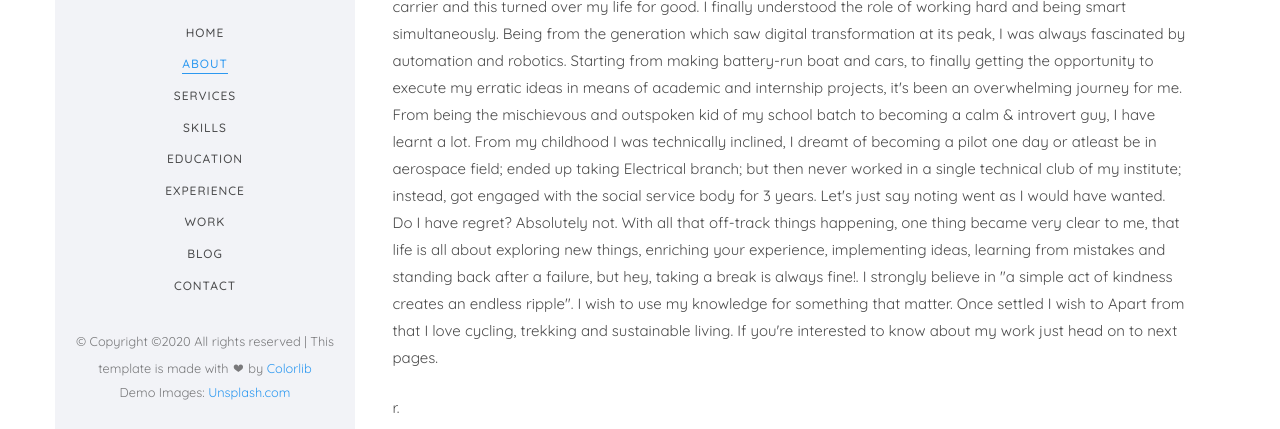
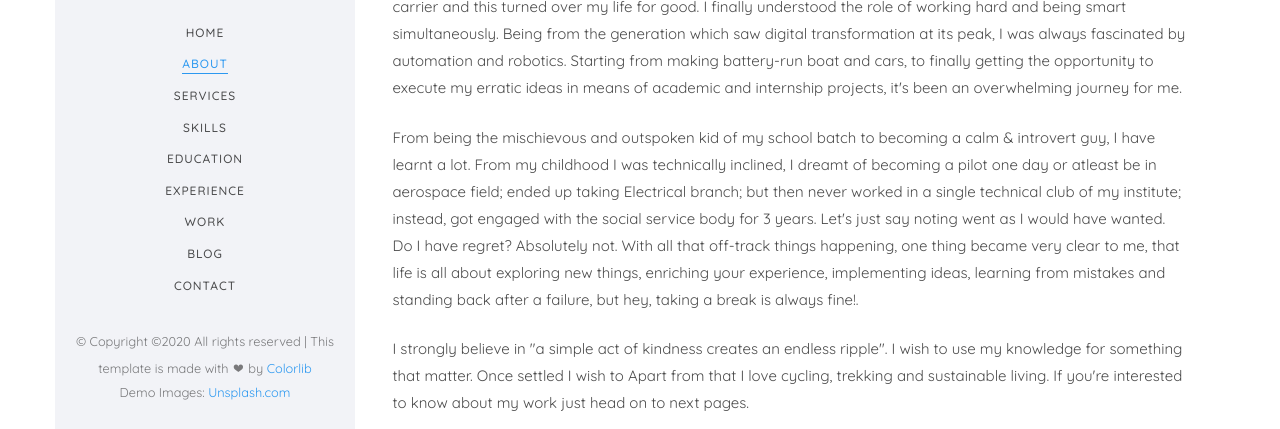
Before and after one commit to mohak97/mohak97.github.io, a plain HTML site: page index.html in a window 1280 px wide. Shown: the part 285-714 px from the top of the page. Drawn offline with nearby package versions, Linux system fonts and the light colour scheme; files whose address does not match are found by name; a web font is replaced by a local one.

Commit message:
Update index.html

```diff
--- a/index.html
+++ b/index.html
@@ -143,11 +143,11 @@ Copyright &copy;<script>document.write(new Date().getFullYear());</script> All r
 										<h2 class="colorlib-heading">GET TO KNOW ME</h2>
 										<p><strong>Hi I'm Mohak</strong>, born in Ratlam; did my primary schooling in Betul; moved to Bhopal in 6th standard, where I joined SPS and completed in 2015. Following my elder brother's path, I enrolled myself in the then best coaching -Vision Infinity. I was never serious about until it struck to me how important it is to excel in basic studies for having a good carrier and this turned over my life for good. I finally understood the role of working hard and being smart simultaneously.
 Being from the generation which saw digital transformation at its peak, I was always fascinated by automation and robotics. Starting from making battery-run boat and cars, to finally getting the opportunity to execute my erratic ideas in means of academic and internship projects, it's been an overwhelming journey for me.
-From being  the mischievous and outspoken kid of my school batch to becoming a calm & introvert guy, I have learnt a lot.  From my childhood I was technically inclined, I dreamt of becoming a pilot one day or atleast be in aerospace field; ended up taking Electrical branch; but then never worked in a single technical club of my institute; instead, got engaged with the social service body for 3 years. Let's just say noting went as I would have wanted. Do I have regret? Absolutely not. With all that off-track things happening, one thing became very clear to me, that life is all about exploring new things, enriching your experience, implementing ideas, learning from mistakes and standing back after a failure, but hey, taking a break is always fine!.
-I strongly believe in "a simple act of kindness creates an endless ripple".  I wish to use my knowledge for something that matter. Once settled I wish to Apart from that I love cycling, trekking and sustainable living.
+</p><p>From being  the mischievous and outspoken kid of my school batch to becoming a calm & introvert guy, I have learnt a lot.  From my childhood I was technically inclined, I dreamt of becoming a pilot one day or atleast be in aerospace field; ended up taking Electrical branch; but then never worked in a single technical club of my institute; instead, got engaged with the social service body for 3 years. Let's just say noting went as I would have wanted. Do I have regret? Absolutely not. With all that off-track things happening, one thing became very clear to me, that life is all about exploring new things, enriching your experience, implementing ideas, learning from mistakes and standing back after a failure, but hey, taking a break is always fine!.
+ </p>
+<p>I strongly believe in "a simple act of kindness creates an endless ripple". I wish to use my knowledge for something that matter. Once settled I wish to Apart from that I love cycling, trekking and sustainable living.
 If you're interested to know about my work just head on to next pages.
- </p>
-										<p>r.</p>
+</p>
 									</div>
 								</div>
 							</div>
```
